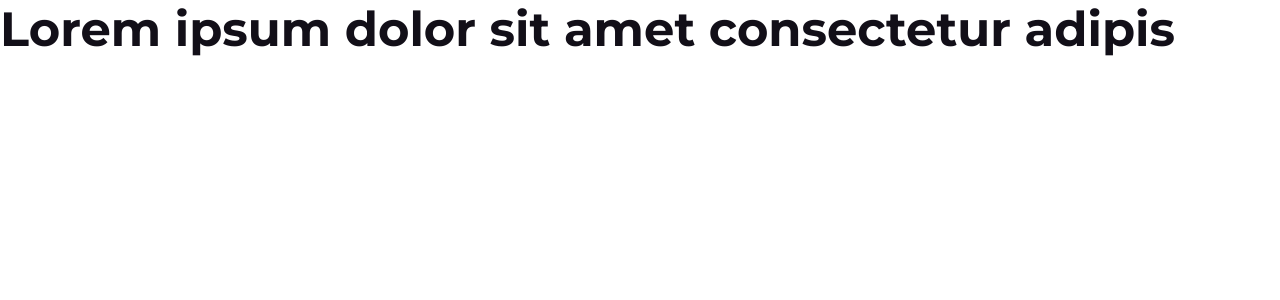
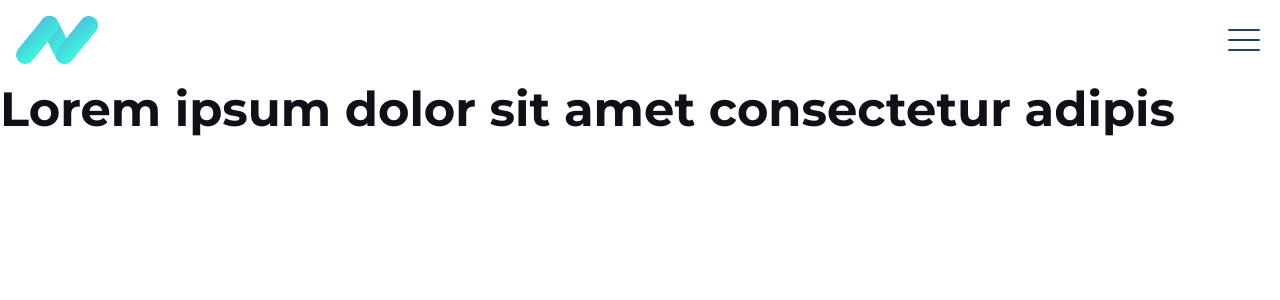
Before and after one commit to inodna/css-challenge, a React (Vite) app: page / in a window 1280 px wide. Shown: the top 300 px of the page. Built offline with nearby package versions, Linux system fonts and the light colour scheme.

Commit message:
Create Header component

```diff
--- a/src/App.tsx
+++ b/src/App.tsx
@@ -1,8 +1,14 @@
+import { Header } from "./components/Header/Header";
 import Heading from "./components/Heading/Heading";
 
 function App() {
   return (
-    <Heading level="h1">Lorem ipsum dolor sit amet consectetur adipis</Heading>
+    <>
+      <Header />
+      <Heading level="h1">
+        Lorem ipsum dolor sit amet consectetur adipis
+      </Heading>
+    </>
   );
 }
 
--- /dev/null
+++ b/src/components/Header/Header.module.scss
@@ -0,0 +1,145 @@
+@use "../../styles/tools/rem";
+@use "../../styles/tools/media";
+@use "../../styles/settings/media-queries" as breakpoint;
+
+.header {
+  --header-height: #{rem.rem(80)};
+
+  padding: rem.rem(16);
+
+  &__wrap {
+    display: flex;
+    align-items: center;
+    justify-content: space-between;
+    max-width: rem.rem(1440);
+    margin-inline: auto;
+  }
+
+  nav {
+    background-color: var(--06);
+    position: fixed;
+    inset: auto 0 0 0;
+    height: calc(100vh - var(--header-height));
+    padding: rem.rem(16);
+    transform: translateX(100%);
+    transition-property: transform, opacity;
+    transition-duration: 250ms;
+    overflow-y: scroll;
+    opacity: 0;
+  }
+
+  ul {
+    display: flex;
+    flex-direction: column;
+    gap: rem.rem(32);
+  }
+
+  a {
+    color: var(--02);
+    display: inline-block;
+    font-weight: 700;
+    line-height: 125%;
+    transition-property: color;
+    transition-duration: 250ms;
+
+    @media (hover: hover) {
+      &:hover {
+        color: var(--03);
+      }
+    }
+  }
+
+  &.isActive {
+    nav {
+      transform: translateX(0);
+      opacity: 1;
+    }
+  }
+
+  @include media.from(#{breakpoint.$media_1920}) {
+    padding-inline: rem.rem(32);
+
+    &__wrap {
+      gap: rem.rem(80);
+      justify-content: flex-start;
+    }
+
+    nav {
+      height: auto;
+      inset: auto;
+      opacity: 1;
+      overflow-y: auto;
+      padding: 0;
+      position: relative;
+      transform: none;
+    }
+
+    ul {
+      flex-direction: row;
+    }
+
+    .button {
+      display: none;
+    }
+  }
+}
+
+.button {
+  display: grid;
+  place-items: center;
+  position: relative;
+  width: rem.rem(40);
+  height: rem.rem(40);
+}
+
+.hamburger-inner {
+  transition-duration: 75ms;
+
+  &::before,
+  &::after {
+    content: "";
+    display: block;
+  }
+
+  &::before {
+    top: rem.rem(-10);
+    transition: top 75ms ease 0.12s, opacity 75ms ease;
+  }
+
+  &::after {
+    bottom: rem.rem(-10);
+    transition: bottom 75ms ease 0.12s,
+      transform 75ms cubic-bezier(0.55, 0.055, 0.675, 0.19);
+  }
+}
+
+.hamburger-inner,
+.hamburger-inner::before,
+.hamburger-inner::after {
+  border-radius: 2px;
+  position: absolute;
+  width: rem.rem(32);
+  height: rem.rem(2);
+  background-color: var(--02);
+}
+
+.isActive {
+  .hamburger-inner {
+    transition-delay: 0.12s;
+    transition-timing-function: cubic-bezier(0.215, 0.61, 0.355, 1);
+    transform: rotate(45deg);
+
+    &::before {
+      top: 0;
+      transition: top 75ms ease, opacity 75ms ease 0.12s;
+      opacity: 0;
+    }
+
+    &::after {
+      bottom: 0;
+      transition: bottom 75ms ease,
+        transform 75ms cubic-bezier(0.215, 0.61, 0.355, 1) 0.12s;
+      transform: rotate(-90deg);
+    }
+  }
+}
--- /dev/null
+++ b/src/components/Header/Header.tsx
@@ -0,0 +1,48 @@
+import { useState } from "react";
+import { Logo } from "../Logo/Logo";
+import styles from "./Header.module.scss";
+import { classNames } from "../../utils/classNames";
+
+export const Header = () => {
+  const [isNavOpen, setIsNavOpen] = useState(false);
+
+  const handleClick = () => {
+    setIsNavOpen(!isNavOpen);
+  };
+
+  return (
+    <header
+      className={classNames(styles.header, isNavOpen ? styles.isActive : "")}
+    >
+      <div className={styles["header__wrap"]}>
+        <Logo />
+        <nav>
+          <ul>
+            <li>
+              <a href="#">Section</a>
+            </li>
+            <li>
+              <a href="#">Section</a>
+            </li>
+            <li>
+              <a href="#">Section</a>
+            </li>
+            <li>
+              <a href="#">Section</a>
+            </li>
+            <li>
+              <a href="#">Section</a>
+            </li>
+          </ul>
+        </nav>
+        <button
+          className={styles.button}
+          aria-label={`${!isNavOpen ? "Open" : "Close"} main navigation`}
+          onClick={handleClick}
+        >
+          <span className={styles["hamburger-inner"]}></span>
+        </button>
+      </div>
+    </header>
+  );
+};
--- /dev/null
+++ b/src/components/Logo/Logo.tsx
@@ -0,0 +1,5 @@
+import SiteLogo from "../../assets/logo.svg?react";
+
+export const Logo = () => {
+  return <SiteLogo height={48} />;
+};
--- a/src/styles/generic/_base.scss
+++ b/src/styles/generic/_base.scss
@@ -15,3 +15,13 @@ h2,
 h3 {
   line-height: normal;
 }
+
+a {
+  color: inherit;
+  text-decoration: none;
+}
+
+ul {
+  list-style: none;
+  padding-left: 0;
+}
--- a/src/styles/generic/_reset.scss
+++ b/src/styles/generic/_reset.scss
@@ -20,11 +20,9 @@ body {
 
 img,
 picture,
-video,
 svg {
   display: block;
   max-width: 100%;
-  height: auto;
 }
 
 input,
```
Also changed, not shown: src/assets/logo.svg (added).
